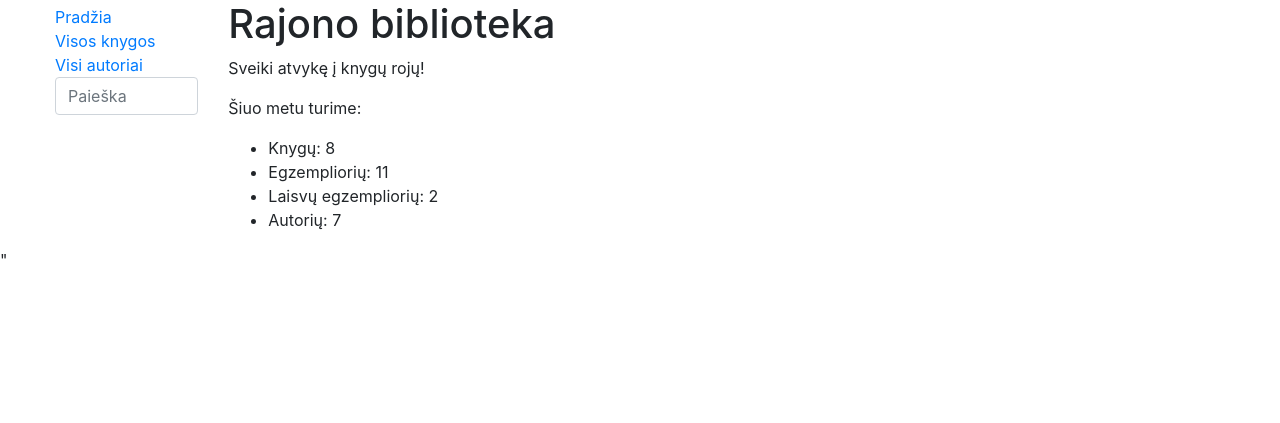
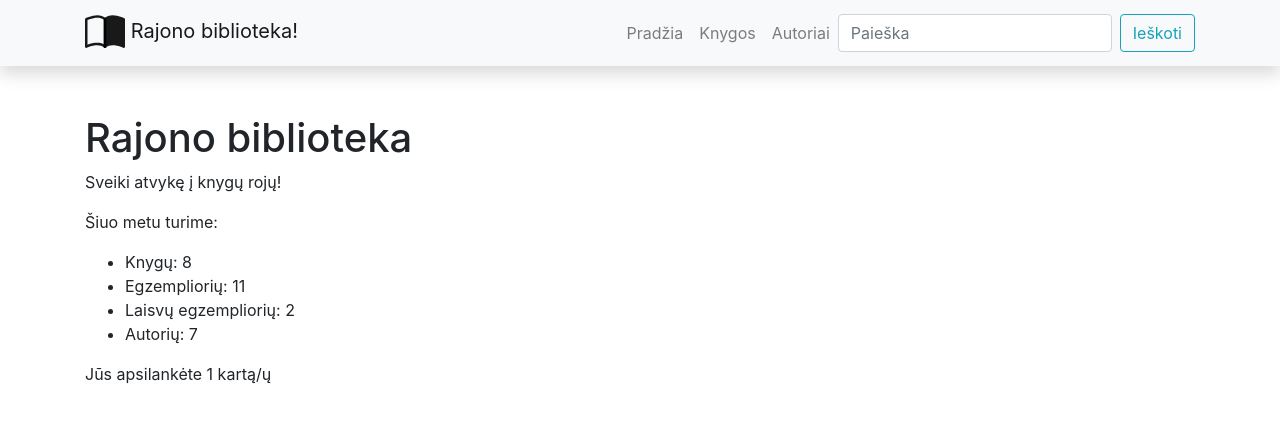
Before and after one commit to ram-pyth/djangoproject_ptu10, a Django app: page /library/ in a window 1280 px wide. Shown: the top 423 px of the page. Run offline with Django 4.2, Linux system fonts and the light colour scheme; data comes from the database, SQL or seed files in the repository; both versions use the stored data as it was after the commit; some libraries are stand-ins or nearby versions.

Commit message:
7-a paskaita apsilankymai, pakeistas base

```diff
--- a/library/templates/base.html
+++ b/library/templates/base.html
@@ -2,7 +2,7 @@
 <html lang="en">
   <head>
     {% block title %}
-    <title>Biblioteka</title>
+    <title>Local Library</title>
     {% endblock %}
     <meta charset="utf-8" />
     <meta name="viewport" content="width=device-width, initial-scale=1" />
@@ -12,30 +12,102 @@
       integrity="sha384-MCw98/SFnGE8fJT3GXwEOngsV7Zt27NXFoaoApmYm81iuXoPkFOJwJ8ERdknLPMO"
       crossorigin="anonymous"
     />
+    <link
+      rel="stylesheet"
+      href="https://cdnjs.cloudflare.com/ajax/libs/font-awesome/4.7.0/css/font-awesome.min.css"
+    />
     <!-- Add additional CSS in static file -->
     {% load static %}
-    <link rel="shortcut icon" type="image/png" href="{% static 'favicon.ico' %}">
     <link rel="stylesheet" href="{% static 'css/styles.css' %}" />
   </head>
   <body>
-    <div class="container-fluid">
-      <div class="row">
-        <div class="col-sm-3 col-md-2">
-          {% block sidebar %}
-          <ul class="sidebar-nav">
-            <li><a href="{% url 'index_n' %}">Pradžia</a></li>
-            <li><a href="{% url 'books_n' %}">Visos knygos</a></li>
-            <li><a href="{% url 'authors_n' %}">Visi autoriai</a></li>
-            <li>
-              <form action="{% url 'search_n' %}" method="get" class="form-group">
-                <input type="text" name="search_text" class="form-control" placeholder="Paieška">
-              </form>
+    <!-- Navigation -->
+
+    <nav
+      class="navbar navbar-expand-lg navbar-light bg-light static-top mb-5 shadow"
+    >
+      <div class="container">
+        <a class="navbar-brand" href="{% url 'index_n' %}">
+          <svg
+            class="bi bi-book-half"
+            width="2em"
+            height="2em"
+            viewBox="0 0 16 16"
+            fill="currentColor"
+            xmlns="http://www.w3.org/2000/svg"
+          >
+            <path
+              fill-rule="evenodd"
+              d="M3.214 1.072C4.813.752 6.916.71 8.354 2.146A.5.5 0 018.5 2.5v11a.5.5 0 01-.854.354c-.843-.844-2.115-1.059-3.47-.92-1.344.14-2.66.617-3.452 1.013A.5.5 0 010 13.5v-11a.5.5 0 01.276-.447L.5 2.5l-.224-.447.002-.001.004-.002.013-.006a5.017 5.017 0 01.22-.103 12.958 12.958 0 012.7-.869zM1 2.82v9.908c.846-.343 1.944-.672 3.074-.788 1.143-.118 2.387-.023 3.426.56V2.718c-1.063-.929-2.631-.956-4.09-.664A11.958 11.958 0 001 2.82z"
+              clip-rule="evenodd"
+            />
+            <path
+              fill-rule="evenodd"
+              d="M12.786 1.072C11.188.752 9.084.71 7.646 2.146A.5.5 0 007.5 2.5v11a.5.5 0 00.854.354c.843-.844 2.115-1.059 3.47-.92 1.344.14 2.66.617 3.452 1.013A.5.5 0 0016 13.5v-11a.5.5 0 00-.276-.447L15.5 2.5l.224-.447-.002-.001-.004-.002-.013-.006-.047-.023a12.582 12.582 0 00-.799-.34 12.96 12.96 0 00-2.073-.609z"
+              clip-rule="evenodd"
+            />
+          </svg>
+          Rajono biblioteka!</a
+        >
+        <button
+          class="navbar-toggler"
+          type="button"
+          data-toggle="collapse"
+          data-target="#navbarResponsive"
+          aria-controls="navbarResponsive"
+          aria-expanded="false"
+          aria-label="Toggle navigation"
+        >
+          <span class="navbar-toggler-icon"></span>
+        </button>
+        <div class="collapse navbar-collapse" id="navbarResponsive">
+          <ul class="navbar-nav ml-auto">
+            <li class="nav-item">
+              <a class="nav-link" href="{% url 'index_n' %}">Pradžia</a>
+            </li>
+            <li class="nav-item">
+              <a class="nav-link" href="{% url 'books_n' %}">Knygos</a>
+            </li>
+            <li class="nav-item">
+              <a class="nav-link" href="{% url 'authors_n' %}">Autoriai</a>
             </li>
           </ul>
-          {% endblock %}
+
+          <form
+            class="form-inline my-2 my-lg-0"
+            action="{% url 'search_n' %}"
+            method="get"
+          >
+            <input
+              class="form-control mr-sm-2"
+              type="search"
+              placeholder="Paieška"
+              aria-label="Search"
+              name="search_text"
+            />
+            <button class="btn btn-outline-info my-2 my-sm-0" type="submit">
+              Ieškoti
+            </button>
+          </form>
         </div>
-        <div class="col-sm-9 col-md-10">{% block content %}{% endblock %}</div>
       </div>
-    </div>"
+    </nav>
+    <div class="container">{% block content %}{% endblock %}</div>
+
+    <script
+      src="https://code.jquery.com/jquery-3.5.1.slim.min.js"
+      integrity="sha384-DfXdz2htPH0lsSSs5nCTpuj/zy4C+OGpamoFVy38MVBnE+IbbVYUew+OrCXaRkfj"
+      crossorigin="anonymous"
+    ></script>
+    <script
+      src="https://cdn.jsdelivr.net/npm/popper.js@1.16.0/dist/umd/popper.min.js"
+      integrity="sha384-Q6E9RHvbIyZFJoft+2mJbHaEWldlvI9IOYy5n3zV9zzTtmI3UksdQRVvoxMfooAo"
+      crossorigin="anonymous"
+    ></script>
+    <script
+      src="https://stackpath.bootstrapcdn.com/bootstrap/4.5.0/js/bootstrap.min.js"
+      integrity="sha384-OgVRvuATP1z7JjHLkuOU7Xw704+h835Lr+6QL9UvYjZE3Ipu6Tp75j7Bh/kR0JKI"
+      crossorigin="anonymous"
+    ></script>
   </body>
 </html>
--- a/library/templates/index.html
+++ b/library/templates/index.html
@@ -8,4 +8,5 @@
   <li>Laisvų egzempliorių: {{ num_inst_avail_cntx }}</li>
   <li>Autorių: {{ num_authors_cntx }}</li>
 </ul>
+<p>Jūs apsilankėte {{ num_visits_cntx }} kartą/ų</p>
 {% endblock %}
--- a/library/views.py
+++ b/library/views.py
@@ -14,12 +14,15 @@ def index(request):
 
     num_instances_available = BookInstance.objects.filter(status__exact='g').count()
 
+    num_visits = request.session.get('num_visits', 1)
+    request.session['num_visits'] = num_visits + 1
     # žodynas skirtas duomenų perdavimui į šabloną
     data = {
         'num_books_cntx': num_books,
         'num_instances_cntx': num_instances,
         'num_authors_cntx': num_authors,
-        'num_inst_avail_cntx': num_instances_available
+        'num_inst_avail_cntx': num_instances_available,
+        'num_visits_cntx': num_visits
     }
 
     return render(request, 'index.html', context=data)
```
Also changed, not shown: db.sqlite3, 1 other file.
